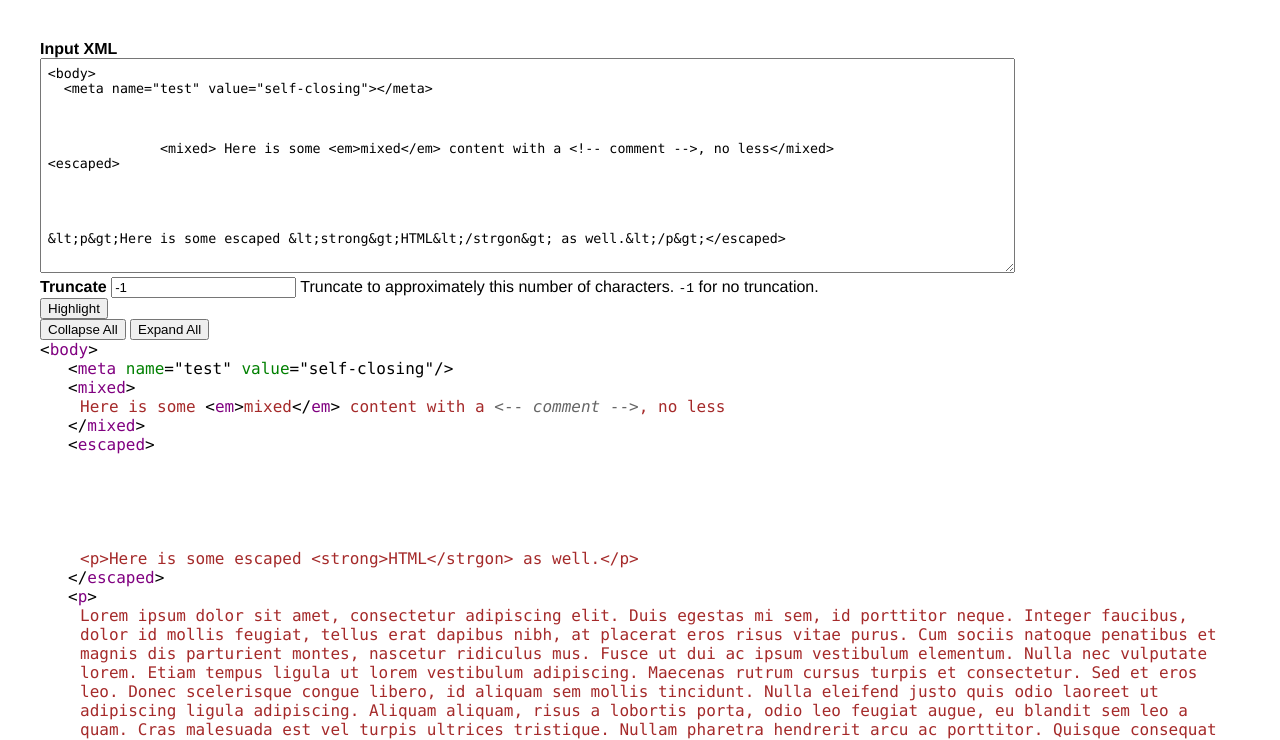
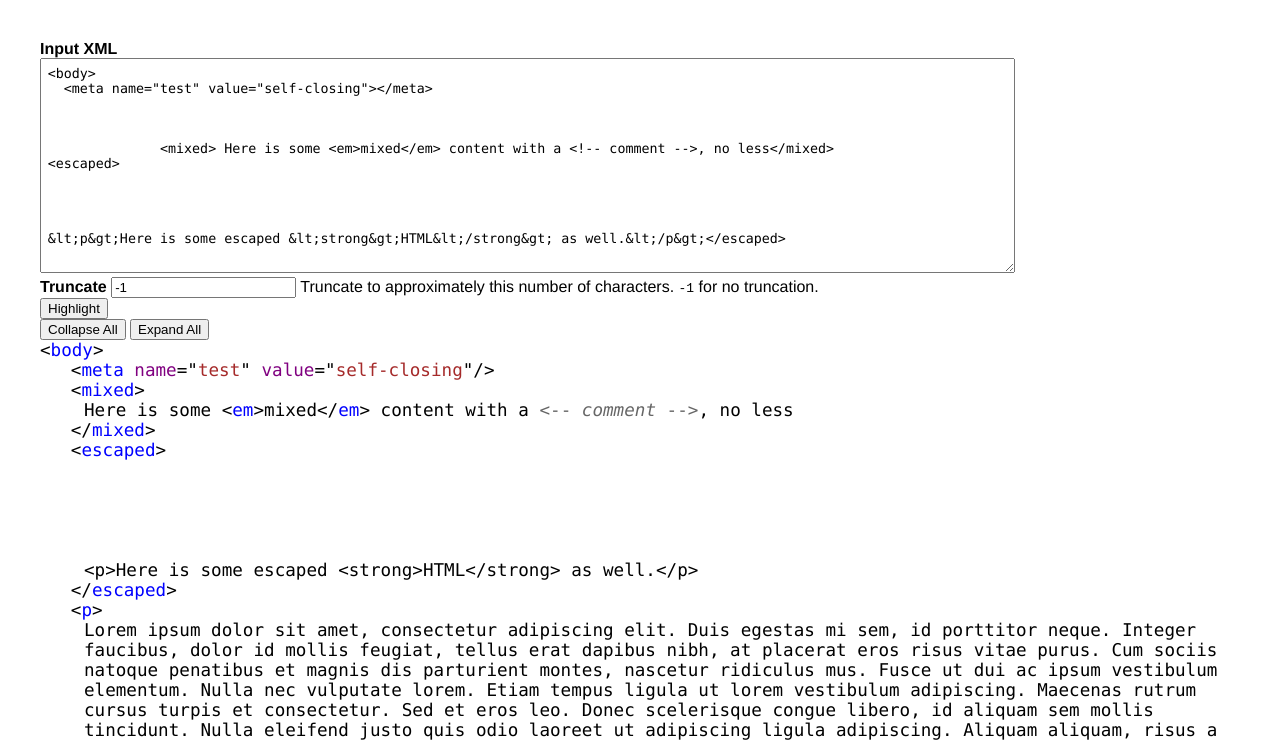
Before and after one commit to jmakeig/xml-highlight, a plain HTML site: page qc-test.html in a window 1280 px wide. Both pictures are taken after a click on the button "Highlight". Shown: the top 740 px of the page. Drawn offline with Linux system fonts and the light colour scheme.

Commit message:
Made example better and cleaned up some text handling

```diff
--- a/qc-test.html
+++ b/qc-test.html
@@ -80,6 +80,9 @@
           isElementStartOpen = false;
         }
       }
+      function prepareText(text) {
+        return text.replace(/</gm, "&lt;").replace(/\n/gm, "<br/>")
+      }
       p.ontext = function(text) {
         if(bail(p.position)) {
           // Whether to collapse a simple text node (still wonky)
@@ -88,13 +91,13 @@
             accumulator.push("&gt;</span><div class='element-value" + shortFlag + "'>"); // close preceding element open tag
           }
           if(!WHITE.test(text)) { // if it's only whitespace. This feels dangerous.
-            accumulator.push("<div class='text" + shortFlag + "'>" + text.replace(/</gm, "&lt;").replace(/\n/gm, "<br/>") + "</div>");
+            accumulator.push("<div class='text" + shortFlag + "'>" + prepareText(text) + "</div>");
           }
           isElementStartOpen = false;
         }
       }
       p.oncomment = function(comment) {
-        accumulator.push("<div class='comment'>&lt;-- <span class='comment-value'>" + comment + "</span> --&gt;</div>");
+        accumulator.push("<div class='comment'>&lt;-- <span class='comment-value'>" + prepareText(comment) + "</span> --&gt;</div>");
       }
       p.onend = function() {
         if(!isSent) send();
@@ -133,6 +136,7 @@
   <style type="text/css">
     #output {
       font-family: Inconsolata, Consolas, monospace;
+      font-size: 110%;
     }
     .element {
       cursor: default;
@@ -144,7 +148,7 @@
     }
     .text {
       display: inline;
-      color: brown;
+      color: black;
     }
     /* Inline elements */
     .text + .element,
@@ -154,7 +158,7 @@
       margin-left: 0;
     }
     .element-name {
-      color: purple;
+      color: blue;
     }
     .element-value {
       /*
@@ -182,9 +186,11 @@
     */
     .attribute {}
     .attribute-name {
-      color: green;
+      color: purple;
     }
-    .attribute-value {}
+    .attribute-value {
+      color: brown;
+    }
     .namespace { color: #666; }
     .xmlns {}
     .namespace-prefix {}
@@ -234,7 +240,7 @@
 
 
 
-&amp;lt;p&amp;gt;Here is some escaped &amp;lt;strong&amp;gt;HTML&amp;lt;/strgon&amp;gt; as well.&amp;lt;/p&amp;gt;&lt;/escaped>
+&amp;lt;p&amp;gt;Here is some escaped &amp;lt;strong&amp;gt;HTML&amp;lt;/strong&amp;gt; as well.&amp;lt;/p&amp;gt;&lt;/escaped>
 
 
 &lt;p>Lorem ipsum dolor sit amet, consectetur adipiscing elit. Duis egestas mi sem, id porttitor neque. Integer faucibus, dolor id mollis feugiat, tellus erat dapibus nibh, at placerat eros risus vitae purus. Cum sociis natoque penatibus et magnis dis parturient montes, nascetur ridiculus mus. Fusce ut dui ac ipsum vestibulum elementum. Nulla nec vulputate lorem. Etiam tempus ligula ut lorem vestibulum adipiscing. Maecenas rutrum cursus turpis et consectetur. Sed et eros leo. Donec scelerisque congue libero, id aliquam sem mollis tincidunt. Nulla eleifend justo quis odio laoreet ut adipiscing ligula adipiscing. Aliquam aliquam, risus a lobortis porta, odio leo feugiat augue, eu blandit sem leo a quam. Cras malesuada est vel turpis ultrices tristique. Nullam pharetra hendrerit arcu ac porttitor. Quisque consequat sapien non eros semper vitae pulvinar tortor ultricies.&lt;/p>
@@ -242,9 +248,9 @@
 &lt;p>Duis eget pulvinar lorem. Mauris sed diam sed elit congue cursus. Ut vitae metus est. Proin lorem metus, accumsan nec condimentum id, mattis et nunc. Morbi tristique aliquet nibh id semper. Sed convallis volutpat rutrum. Donec pharetra massa eu sapien commodo tempus. Praesent at metus urna, sed scelerisque arcu. Phasellus dictum mi vel lacus venenatis quis mattis ligula hendrerit. Nulla ligula tellus, aliquam et dapibus ac, blandit id metus. Praesent iaculis lacinia felis, a fringilla mauris bibendum ac. Donec feugiat, odio eu consectetur euismod, neque lacus aliquam nunc, in accumsan neque dui semper mauris. Quisque orci diam, condimentum id dictum eget, elementum eu lacus. Integer in neque non elit eleifend imperdiet sed fringilla erat. Pellentesque pellentesque odio vel orci varius mattis vulputate lacus sodales. Integer sed ligula ut lectus pellentesque blandit eget eu ligula. Nullam sagittis nisi a libero aliquam nec hendrerit nisi condimentum. Suspendisse sed tortor ut est tincidunt commodo. Ut nisl nisi, elementum in porttitor at, posuere non nisl.&lt;/p>
 
 &lt;p>Nam lorem justo, viverra nec vehicula sit amet, dignissim vitae orci. Nulla consequat lacinia adipiscing. Pellentesque habitant morbi tristique senectus et netus et malesuada fames ac turpis egestas. Fusce sodales nisl et lacus mollis in eleifend velit convallis. Quisque sed nibh nibh, at adipiscing ipsum. Sed justo nulla, auctor sed congue ultricies, commodo in felis. Donec ornare est gravida purus ultricies auctor. Suspendisse sollicitudin pretium tortor ac tincidunt. In magna velit, elementum sed venenatis faucibus, rhoncus ut dolor. Vivamus tempor ultricies arcu, sit amet consectetur nulla sollicitudin id.&lt;/p>
-
+&lt;!--
 &lt;p>Vivamus eleifend consequat purus, at volutpat arcu mollis eu. Nunc augue mauris, vehicula ut lacinia non, facilisis eu nisi. Praesent ut facilisis elit. Sed ac est vel nunc luctus semper at vel mauris. Pellentesque auctor ante lobortis elit consectetur ornare. Ut faucibus adipiscing massa, et blandit elit ultricies ac. Duis quam libero, rhoncus in tincidunt non, tempus quis mi. Sed sit amet libero eget justo ultricies mollis. Phasellus quis semper felis. Aliquam eget est lectus, id accumsan erat. Fusce sapien elit, fermentum a porta eget, accumsan sed velit. Aenean mauris lacus, accumsan eget lacinia eget, tincidunt ac tellus. Quisque at justo eget sapien sodales tincidunt.&lt;/p>
-
+ --&gt;
 &lt;p>Praesent non mauris id dui tempor egestas. Donec id ipsum erat, sit amet semper orci. Vivamus et mi non arcu viverra sodales vitae ac elit. Quisque auctor quam ut velit condimentum tincidunt. In enim nisl, malesuada ac semper quis, gravida imperdiet justo. Vestibulum ante ipsum primis in faucibus orci luctus et ultrices posuere cubilia Curae; Phasellus convallis, massa vitae sagittis rutrum, eros justo vulputate erat, semper pellentesque quam nisl a lorem. Nunc imperdiet quam at risus tempor aliquam. Aenean facilisis blandit quam ut posuere. Maecenas consectetur aliquet felis vel hendrerit. Praesent eu velit nec magna commodo blandit. Sed eros orci, consequat non porta a, interdum non purus. Class aptent taciti sociosqu ad litora torquent per conubia nostra, per inceptos himenaeos. Sed ultrices elit vel augue cursus feugiat. Praesent eros lacus, aliquam eget ultrices at, porttitor cursus tellus. Sed vel interdum turpis. Quisque quis purus in turpis ullamcorper laoreet.&lt;/p>
 
 &lt;p>Phasellus sit amet metus tempus purus vehicula consectetur. Proin eu tellus tortor, et dapibus eros. Morbi fringilla dapibus tortor. Quisque scelerisque, tellus ut tristique mattis, mi quam tincidunt augue, nec feugiat orci magna sit amet massa. Suspendisse rutrum nisi eget sapien tempus et dictum eros facilisis. Vestibulum et est tellus. Mauris eleifend, orci vel placerat sagittis, felis urna condimentum nunc, a ultrices est dui vel nisl. Quisque quam metus, ultricies quis viverra et, consequat ac lectus. Praesent accumsan nibh non erat tempus a rhoncus nibh egestas. Sed auctor diam a elit blandit ac aliquet turpis imperdiet.&lt;/p>
```
